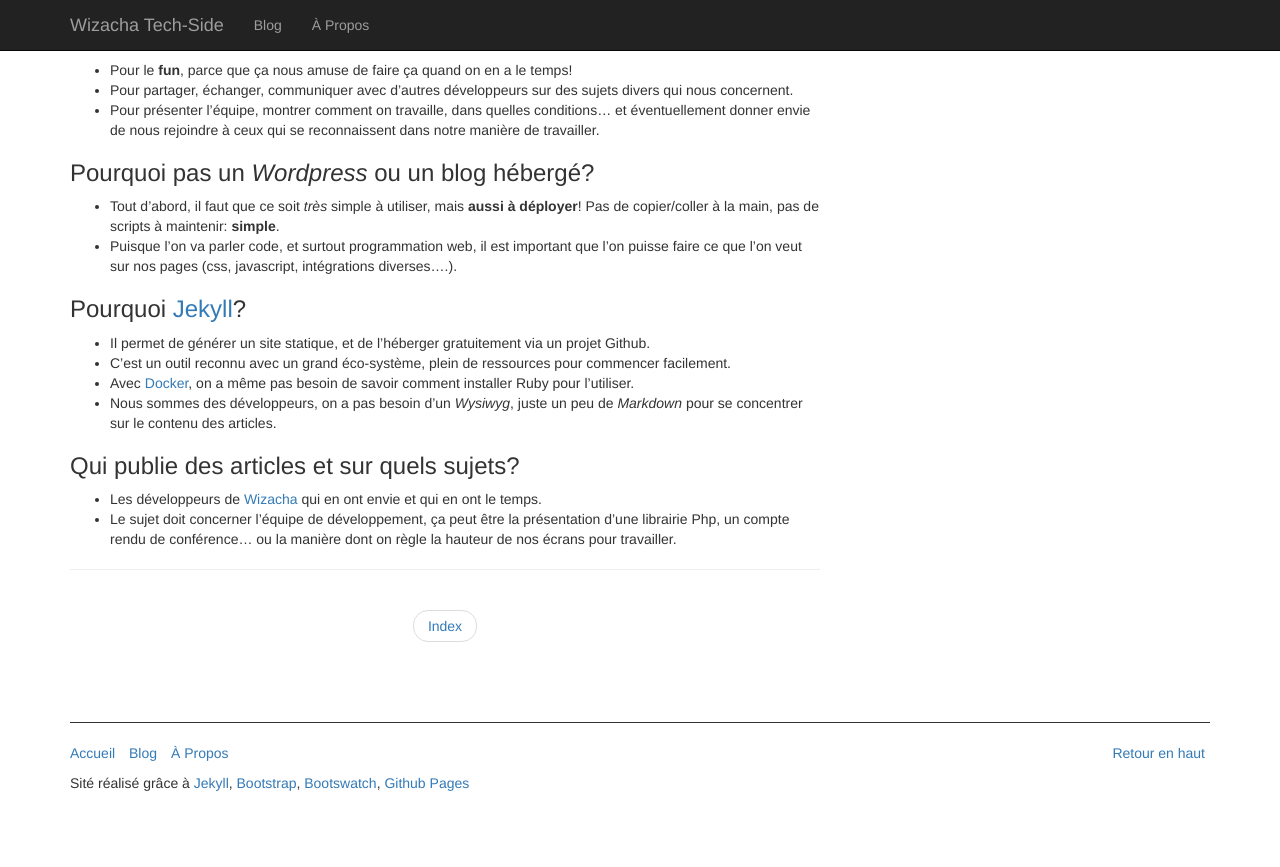
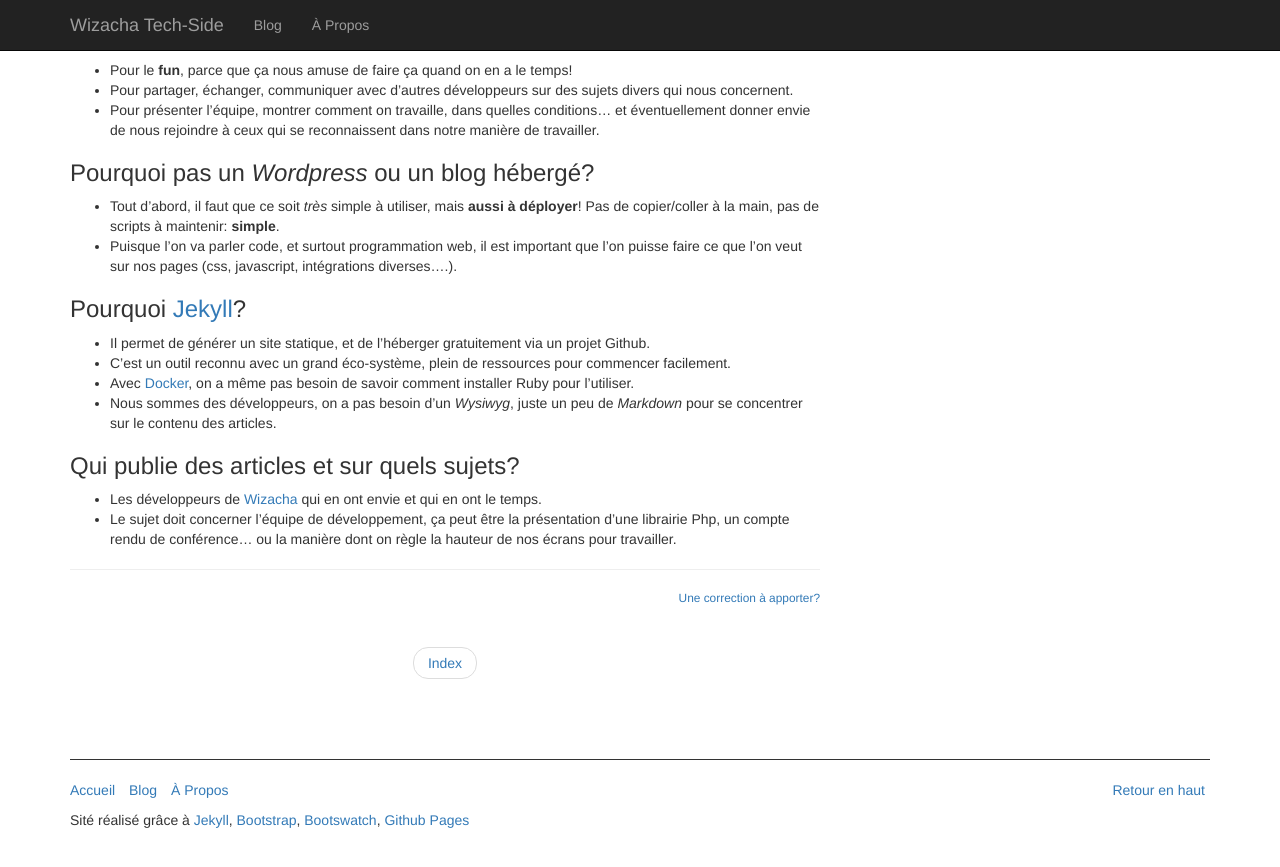
Before and after one commit to wizacha/wizacha.github.io, a Jekyll site: the page built from _posts/2014-08-30-Hello-World.md, in a window 1280 px wide and 900 px high, scrolled down 710 px. Shown: the top 867 px of the window. Built offline with Jekyll 4.4.1, drawn with Linux system fonts in a browser that asks for light colours; nearby versions of some CDN libraries; Markdown is read by kramdown in place of the engine named in the settings; a style sheet for code colours, icons or effects is not loaded.

Commit message:
Minor improvements
* Clickable posts image
* Added a link to github source of each post

```diff
--- a/_config.yml
+++ b/_config.yml
@@ -2,3 +2,4 @@
 
 name: Wizacha Tech-Side
 wizacha: "<a href='https://wizacha.com'>Wizacha</a>"
+github_blog_url: "https://github.com/wizacha/wizacha.github.io/blob/master/"
--- a/_layouts/post.html
+++ b/_layouts/post.html
@@ -38,6 +38,9 @@
         <!-- Post Content -->
         {{ content }}
         <hr>
+        <p class="small text-right">
+            <a href="{{site.github_blog_url}}{{ page.path }}">Une correction à apporter?</a>
+        </p>
 
         <!-- Pager -->
         <div class="post_footer">
--- a/blog/index.html
+++ b/blog/index.html
@@ -31,7 +31,9 @@
                 {% endfor %}
             </p>
             <hr>
-            <img class="img-responsive" src="/images/{{post.banner}}" alt="{{post.title}}">
+            <a href="{{ post.url }}">
+                <img class="img-responsive" src="/images/{{post.banner}}" alt="{{post.title}}">
+            </a>
             <hr>
             <p>{{ post.excerpt }}</p>
             <a class="btn btn-primary" href="{{ post.url }}">Lire <span class="glyphicon glyphicon-chevron-right"></span></a>
```
